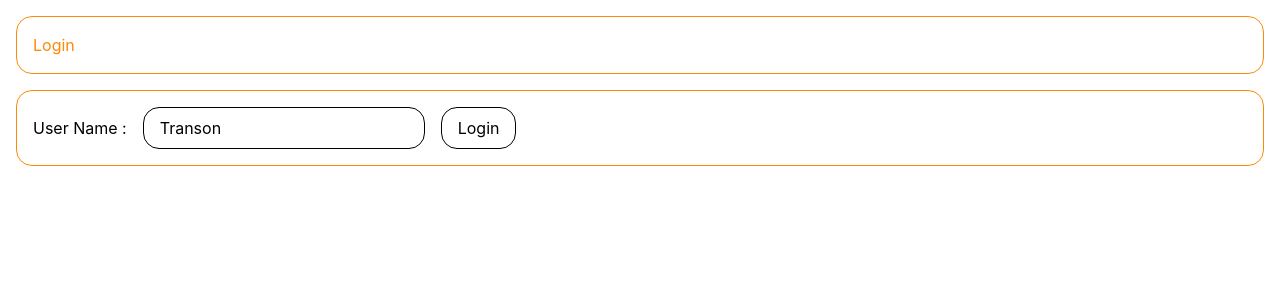
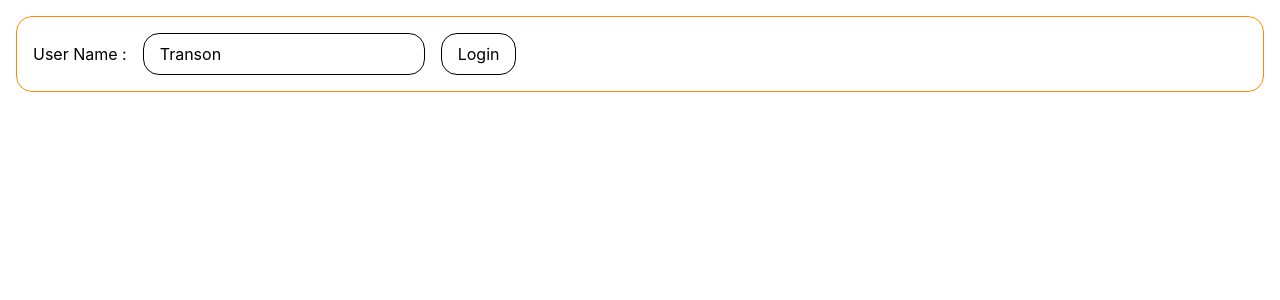
Before and after one commit to TransonQ/express-jwt-demo, a React (Vite) app in the folder frontend/: page /login in a window 1280 px wide. Shown: the top 300 px of the page. Built offline with nearby package versions, Linux system fonts and the light colour scheme.

Commit message:
删除 Home 组件并在根路由中添加重定向到登录页面的功能

```diff
--- a/frontend/src/pages/home.tsx
+++ /dev/null
@@ -1,14 +0,0 @@
-import { Outlet } from 'react-router';
-import { useFetchHello } from '../hooks/useFetchHello';
-
-export function Home() {
-  useFetchHello();
-  return (
-    <>
-      <div className="border border-orange-400 text-orange-400 rounded-2xl p-4 mt-4 mx-4">
-        Login
-      </div>
-      <Outlet />
-    </>
-  );
-}
--- a/frontend/src/routes/useAppRoutes.tsx
+++ b/frontend/src/routes/useAppRoutes.tsx
@@ -1,6 +1,5 @@
-import { RouteObject } from 'react-router';
+import { redirect, RouteObject } from 'react-router';
 import { AppShell } from '../pages/app-shell';
-import { Home } from '../pages/home';
 import { Login } from '../pages/login';
 
 type AppRoute = RouteObject & {};
@@ -9,13 +8,11 @@ export function useAppRoutes(): AppRoute[] {
   return [
     {
       path: '/',
-      element: <Home />,
-      children: [
-        {
-          path: '/login',
-          element: <Login />,
-        },
-      ],
+      loader: () => redirect('/login'),
+    },
+    {
+      path: '/login',
+      element: <Login />,
     },
     {
       path: '/app',
```
